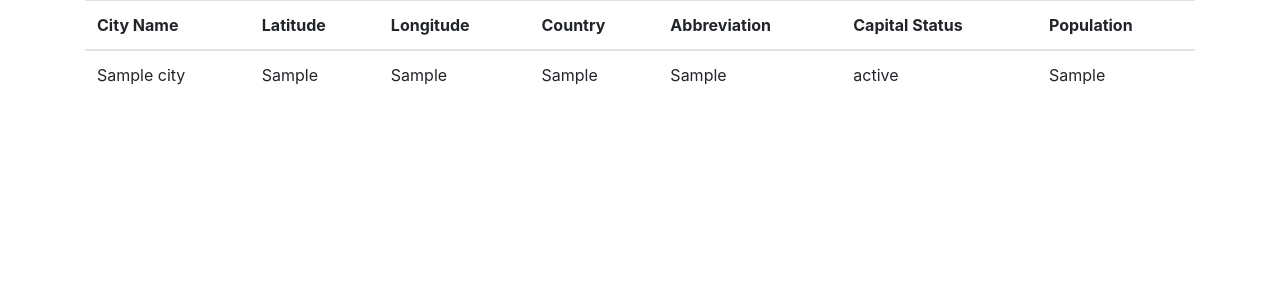
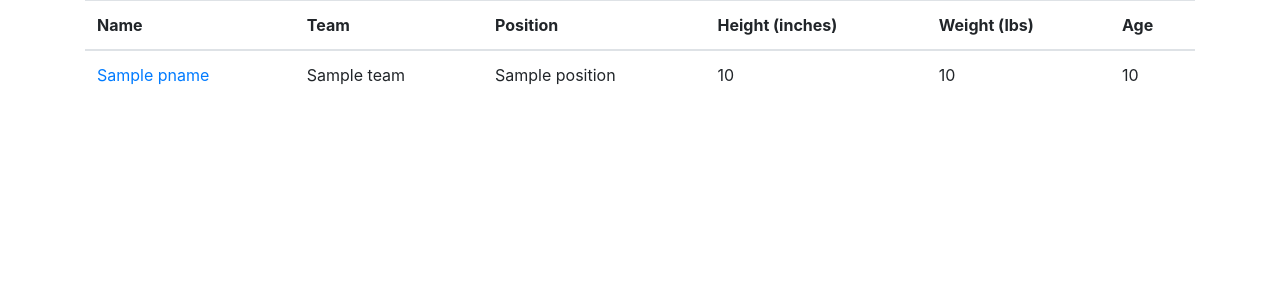
Before and after one commit to Yash0601/PythonDockerFlaskProject, a Flask app: template app/templates/index.html in a window 1280 px wide. Shown: the part 56-356 px from the top of the page. Run offline with Flask 2, Linux system fonts and the light colour scheme; the template is opened without the code that fills it: most values are stand-ins (such as "Sample title", 1, 10 or a date in 2020); some libraries are stand-ins or nearby versions.

Commit message:
Task: Added index.html file

```diff
--- a/app/templates/index.html
+++ b/app/templates/index.html
@@ -3,27 +3,25 @@
     <table class="table">
         <thead>
         <tr>
-        <th scope="col">City Name</th>
-        <th scope="col">Latitude</th>
-        <th scope="col">Longitude</th>
-        <th scope="col">Country</th>
-        <th scope="col">Abbreviation</th>
-        <th scope="col">Capital Status</th>
-        <th scope="col">Population</th>
+            <th scope="col">Name</th>
+            <th scope="col">Team</th>
+            <th scope="col">Position</th>
+            <th scope="col">Height (inches)</th>
+            <th scope="col">Weight (lbs)</th>
+            <th scope="col">Age</th>
         </tr>
         </thead>
         <tbody>
-    {% for city in cities %}
+        {% for pname in players %}
         <tr>
-        <td>{{ city.fldName }}</td>
-        <td>{{ city.fldLat }}</td>
-        <td>{{ city.fldLong }}</td>
-        <td>{{ city.fldCountry }}</td>
-        <td>{{ city.fldAbbreviation }}</td>
-        <td>{{ city.fldCapitalStatus }}</td>
-        <td>{{ city.fldPopulation }}</td>
+            <td><a href="view/{{pname.name}}">{{ pname.name }}</a></td>
+            <td>{{ pname.team }}</td>
+            <td>{{ pname.position }}</td>
+            <td>{{ pname.height }}</td>
+            <td>{{ pname.weight }}</td>
+            <td>{{ pname.age }}</td>
         </tr>
         {% endfor %}
         </tbody>
     </table>
-{% endblock content%}
+{% endblock %}
```
Lines whose indentation alone changed are shown as unchanged.
